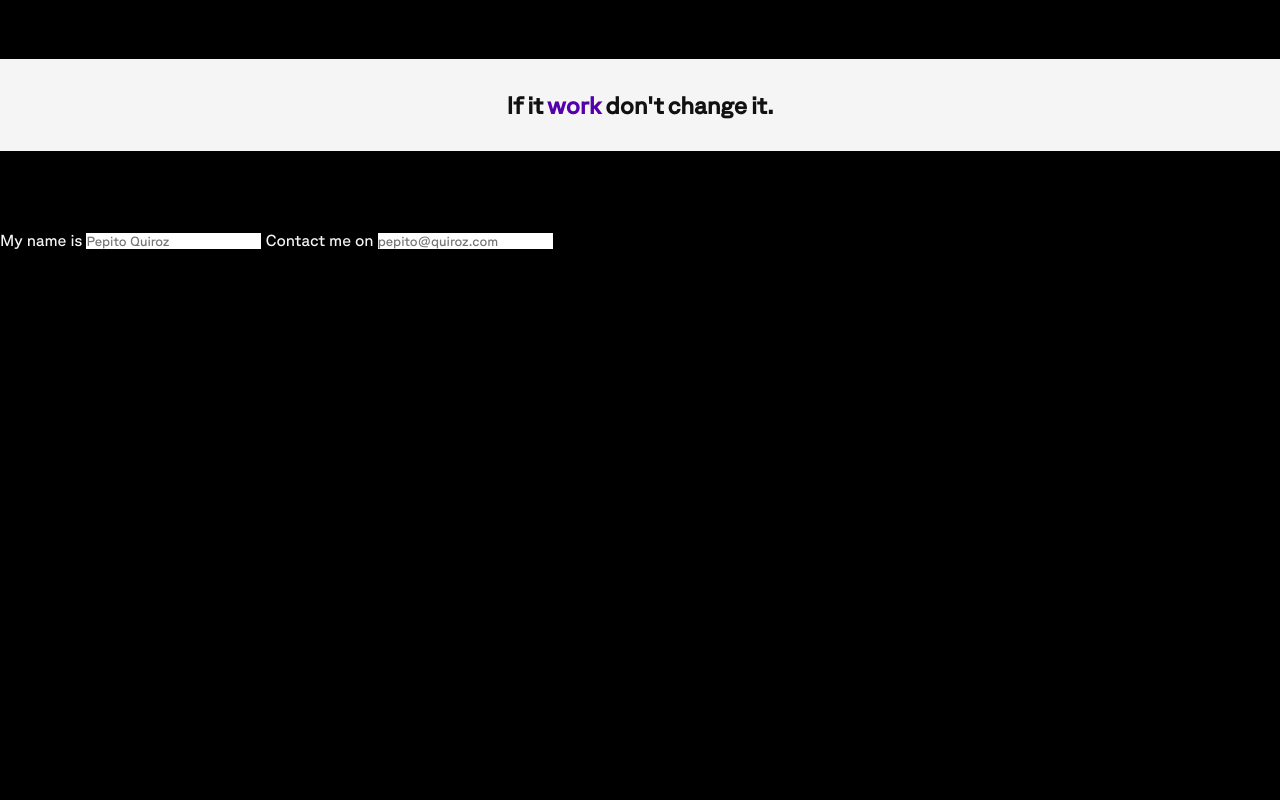
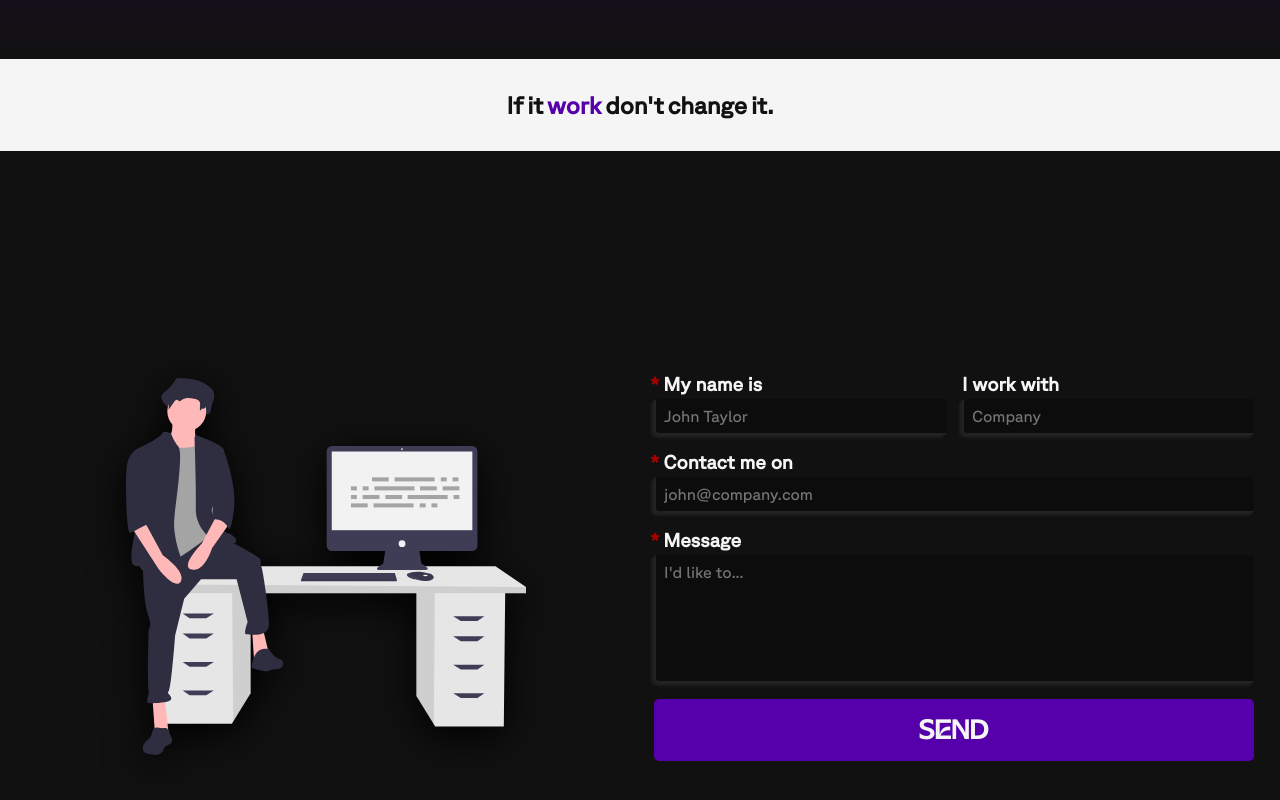
Before and after one commit to jquirozz/Portfolio, an Astro site: page / in a window 1280 px wide. Shown: the part 1884-2684 px from the top of the page. Built offline with nearby package versions, Linux system fonts and the light colour scheme; Astro itself is replaced by a stand-in of ours.

Commit message:
Contact section + minor fixes

```diff
--- a/src/components/ContactForm.astro
+++ b/src/components/ContactForm.astro
@@ -1,19 +1,192 @@
-<section class="ContactForm">
-  <div class=""></div>
+<section>
+  <aside>
+    <img src="/icons/contact.svg" alt="Contact icon" />
+  </aside>
   <form>
-    <label for="name">My name is</label>
-    <input id="name" type="text" placeholder="Pepito Quiroz" />
-    <label for="email">Contact me on</label>
-    <input id="email" type="email" placeholder="pepito@quiroz.com" />
+    <div class="wrap">
+      <header>
+        <div class="name">
+          <label for="name">My name is</label>
+          <input
+            id="name"
+            type="text"
+            placeholder="John Taylor"
+            aria-label="Your name"
+            required
+          />
+        </div>
+        <div class="company">
+          <label for="company">I work with</label>
+          <input
+            id="company"
+            type="text"
+            placeholder="Company"
+            aria-label="Your company"
+          />
+        </div>
+        <div class="email">
+          <label for="email">Contact me on</label>
+          <input
+            id="email"
+            type="email"
+            placeholder="john@company.com"
+            aria-label="Your email address"
+            required
+          />
+        </div>
+      </header>
+      <div class="message">
+        <label for="message">Message</label>
+        <textarea
+          id="message"
+          placeholder="I'd like to..."
+          aria-label="Your message"
+          required></textarea>
+      </div>
+      <button> <h3>SEND</h3> </button>
+    </div>
   </form>
 </section>
 
 <style>
-  .ContactForm {
-    height: 100svh;
+  section {
+    display: grid;
+    grid-template-columns: 1fr 1fr;
+    gap: 0;
+    padding: 3rem 0.75rem;
+    padding-bottom: 1rem;
 
-    padding: 5rem 0;
+    min-height: 100vh;
 
-    background-color: #000d;
+    background-color: #111;
+  }
+  aside,
+  form {
+    display: grid;
+    place-items: center;
+  }
+  aside img {
+    width: 75%;
+    min-width: 250px;
+    max-width: 400px;
+    object-fit: contain;
+
+    filter: drop-shadow(0 10px 20px #000);
+  }
+
+  form {
+    margin: auto;
+    max-width: 600px;
+  }
+  .wrap {
+    display: grid;
+    gap: 1rem;
+  }
+  header {
+    display: flex;
+    flex-wrap: wrap;
+    gap: 1rem;
+  }
+
+  .name,
+  .company,
+  .email,
+  .message {
+    flex: 1;
+    display: grid;
+    gap: 0.25rem;
+    min-width: 250px;
+    font-size: 1.2rem;
+    font-weight: 700;
+  }
+  label {
+    position: relative;
+  }
+
+  .name label::before,
+  .email label::before,
+  .message label::before {
+    content: "*";
+    position: relative;
+    left: -0.25rem;
+    color: #a00;
+  }
+
+  #message {
+    width: 100%;
+    aspect-ratio: 1;
+    max-height: 8rem;
+    resize: none;
+  }
+  #name,
+  #company,
+  #email,
+  #message {
+    padding: 0.5rem;
+    font-size: 1rem;
+
+    outline: none;
+    border: none;
+    border-radius: 2.5px;
+    border-bottom-left-radius: 5px;
+    border-left: 2px solid;
+    border-bottom: 2px solid;
+    transition:
+      border-color 100ms ease-in-out,
+      box-shadow 100ms ease-in-out;
+    border-color: #222;
+    box-shadow: -2.5px 2.5px 2.5px #222;
+
+    color: #f5f5f5;
+    background-color: #0004;
+  }
+
+  #name:hover,
+  #company:hover,
+  #email:hover,
+  #message:hover {
+    border-color: #333;
+    box-shadow: -2.5px 2.5px 2.5px #333;
+  }
+
+  #name:focus,
+  #company:focus,
+  #email:focus,
+  #message:focus {
+    border-color: var(--color);
+    box-shadow: -2.5px 2.5px 2.5px var(--color);
+  }
+
+  button {
+    padding: 1rem 1rem;
+    padding-bottom: 0.75rem;
+
+    font-size: 1.5rem;
+    font-weight: 800;
+    cursor: pointer;
+
+    outline: none;
+    border: none;
+    border-radius: 5px;
+
+    transition:
+      color 100ms ease-in-out,
+      background-color 100ms ease-in-out;
+    color: #f5f5f5;
+    background-color: var(--color);
+  }
+  button:hover {
+    color: var(--color);
+    background-color: #f5f5f5;
+  }
+
+  @media (max-width: 1000px) {
+    section {
+      grid-template-columns: auto;
+      gap: 3rem;
+    }
+    aside img {
+      max-width: 270px;
+    }
   }
 </style>
--- a/src/components/Landing.astro
+++ b/src/components/Landing.astro
@@ -37,7 +37,7 @@ import Link from "../components/utils/Link.astro";
 
     max-height: 100svh;
 
-    background-color: var(--colorBg);
+    background-color: var(--color);
   }
 
   .name {
@@ -57,7 +57,7 @@ import Link from "../components/utils/Link.astro";
     gap: 0.75rem;
   }
   .name header aside svg {
-    height: calc(var(--headerSize) / 1.75);
+    height: calc(var(--headerSize) / 1.5);
 
     transition: filter 100ms ease-in-out;
     filter: opacity(0.9);
--- a/src/components/Phrase.astro
+++ b/src/components/Phrase.astro
@@ -38,11 +38,12 @@ const words = text.split(" ");
     transition: color 100ms ease-in-out;
     color: #111;
   }
+  h4 .important,
   h4 span:hover {
     color: var(--color);
   }
-  h4 .important {
-    color: var(--color);
+  h4 .important:hover {
+    color: #da0;
   }
 
   @media (max-width: 500px) {
--- a/src/components/Work.astro
+++ b/src/components/Work.astro
@@ -32,6 +32,6 @@ const WORKS = [
 
     overflow: hidden;
 
-    background: linear-gradient(to top, #000d 50%, var(--colorBg));
+    background: linear-gradient(to top, #111, var(--color));
   }
 </style>
--- a/src/layouts/Layout.astro
+++ b/src/layouts/Layout.astro
@@ -18,8 +18,6 @@ const { title } = Astro.props;
 <style is:global>
   :root {
     --color: #50a;
-    --colorBg: #50ac;
-    background-color: #000;
   }
   /* Fonts */
   @font-face {
```
Also changed, not shown: public/icons/contact.svg (added).
